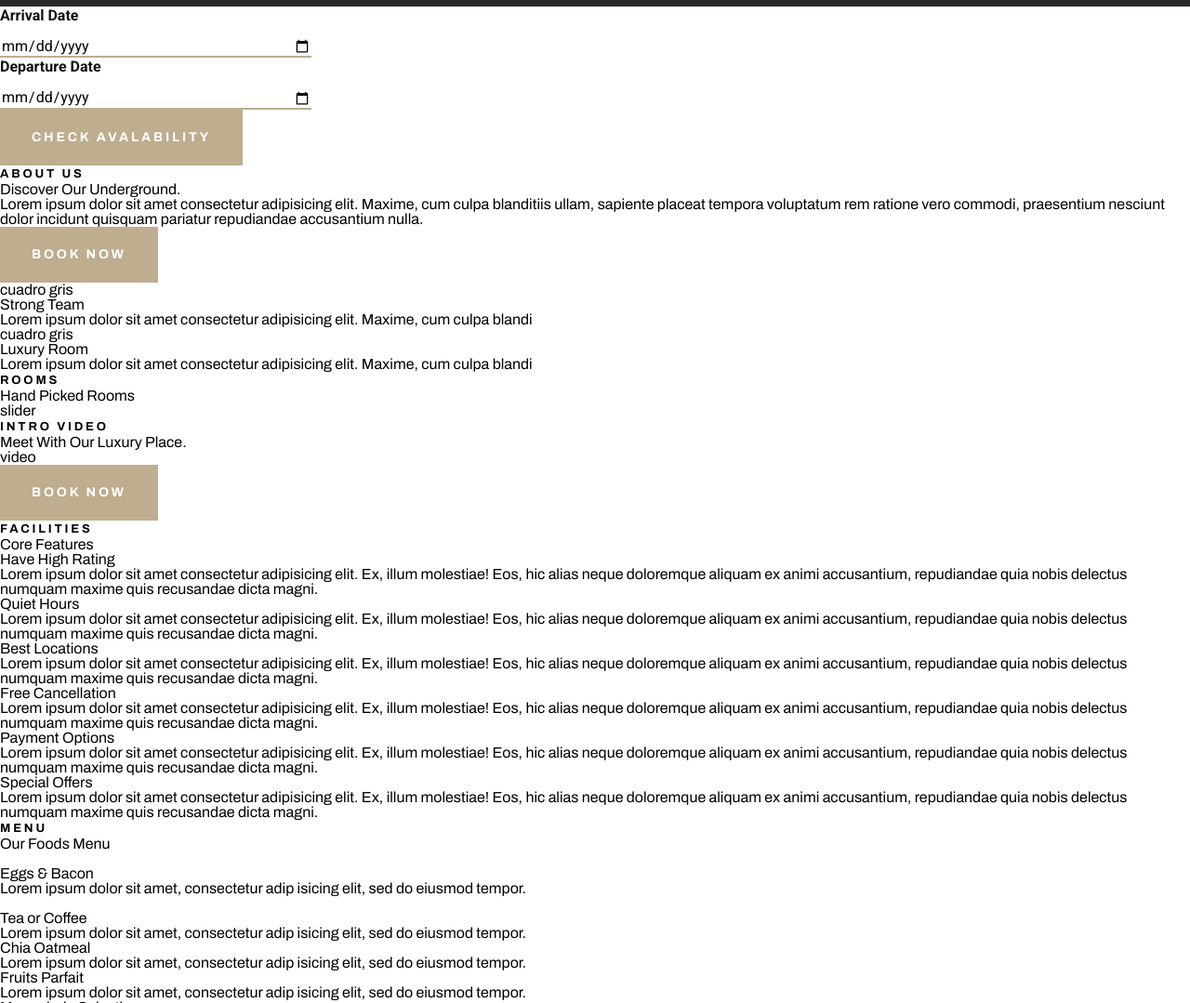
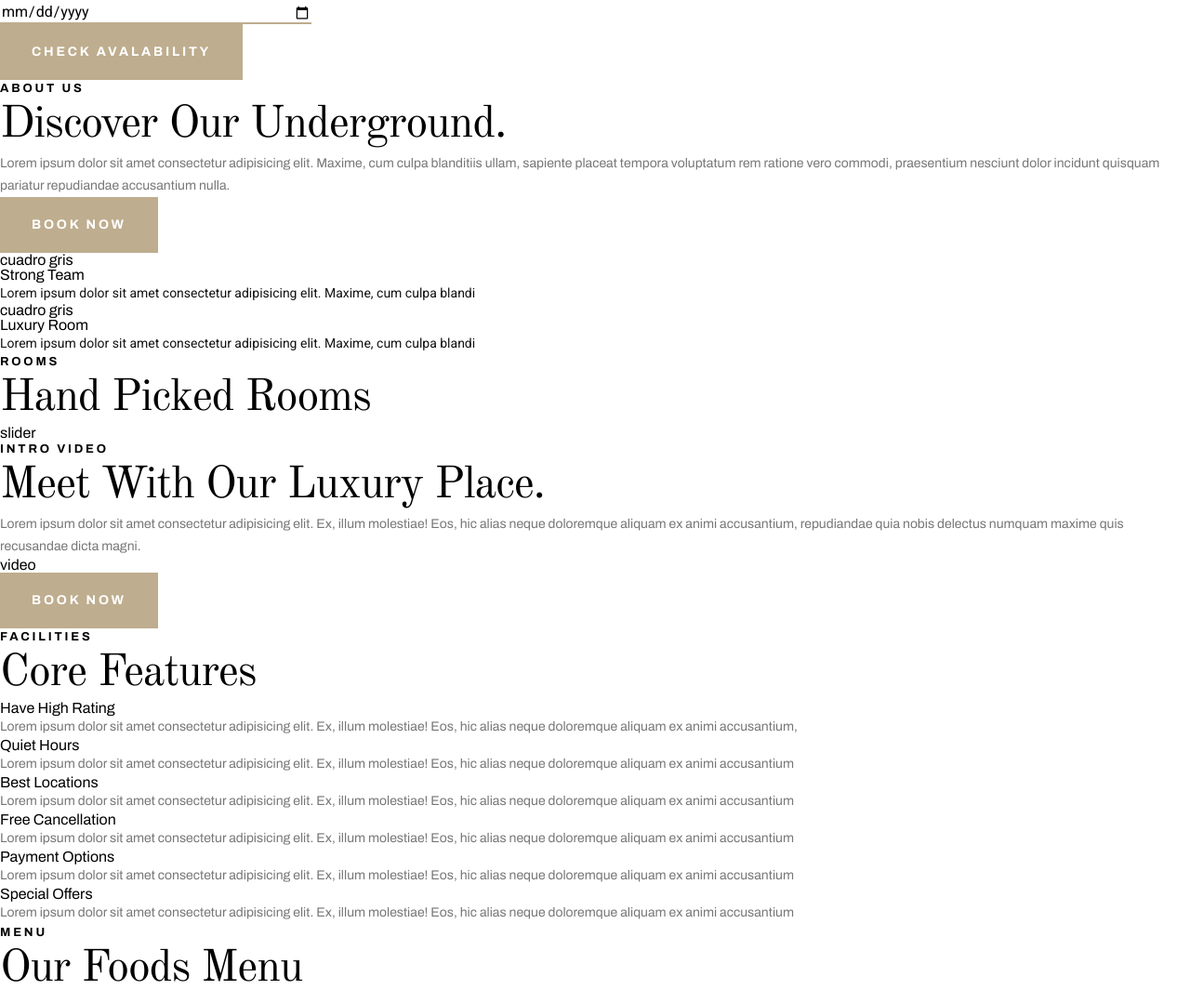
Before and after one commit to TKadyear/hotel-miranda, a website built with Vite: page src/home.html in a window 1280 px wide. Shown: the part 243-1322 px from the top of the page at 93% size. Built offline with nearby package versions, Linux system fonts and the light colour scheme.

Commit message:
Added utilityClass for text

```diff
--- a/src/home.html
+++ b/src/home.html
@@ -12,7 +12,7 @@
 <body>
   <header class="container-btn">
     <span class="small-uppercase">The ultimate luxury experience</span>
-    <h1>The Perfect Base For You</h1>
+    <h1 class="title">The Perfect Base For You</h1>
     <button class="btn-primary">Take a tour</button>
     <button class="btn-secondary">Learn More</button>
   </header>
@@ -31,8 +31,9 @@
     <section class="about-us">
       <div class="about-us_container">
         <span class="small-uppercase">About us</span>
-        <h2>Discover Our Underground.</h2>
-        <p>Lorem ipsum dolor sit amet consectetur adipisicing elit. Maxime, cum culpa blanditiis ullam, sapiente placeat
+        <h2 class="title">Discover Our Underground.</h2>
+        <p class="text">Lorem ipsum dolor sit amet consectetur adipisicing elit. Maxime, cum culpa blanditiis ullam,
+          sapiente placeat
           tempora voluptatum rem ratione vero commodi, praesentium nesciunt dolor incidunt quisquam pariatur repudiandae
           accusantium nulla.</p>
         <button class="btn-primary">Book now</button>
@@ -41,71 +42,75 @@
         <div>cuadro gris</div>
         <div>
           <p>Strong Team</p>
-          <p>Lorem ipsum dolor sit amet consectetur adipisicing elit. Maxime, cum culpa blandi</p>
+          <p class="text-black">Lorem ipsum dolor sit amet consectetur adipisicing elit. Maxime, cum culpa blandi</p>
         </div>
         <div>cuadro gris</div>
         <div>
           <p>Luxury Room</p>
-          <p>Lorem ipsum dolor sit amet consectetur adipisicing elit. Maxime, cum culpa blandi</p>
+          <p class="text-black">Lorem ipsum dolor sit amet consectetur adipisicing elit. Maxime, cum culpa blandi</p>
         </div>
       </div>
     </section>
     <section class="rooms-slider">
       <span class="small-uppercase">Rooms</span>
-      <h3>Hand Picked Rooms</h3>
+      <h3 class="title">Hand Picked Rooms</h3>
       <div id="#slider-rooms">slider</div>
     </section>
     <section class="room-video">
       <span class="small-uppercase">Intro video</span>
-      <h3>Meet With Our Luxury Place.</h3>
+      <h3 class="title">Meet With Our Luxury Place.</h3>
+      <p class="text">Lorem ipsum dolor sit amet consectetur adipisicing elit. Ex, illum molestiae! Eos, hic alias
+        neque
+        doloremque aliquam ex animi accusantium, repudiandae quia nobis delectus numquam maxime quis recusandae
+        dicta magni.</p>
       <p>video</p>
       <button class="btn-primary">Book now</button>
     </section>
     <section class="facilities">
       <span class="small-uppercase">Facilities</span>
-      <h3>Core Features</h3>
+      <h3 class="title">Core Features</h3>
       <div id="slide-feature">
         <div>
           <h4>Have High Rating</h4>
-          <p>Lorem ipsum dolor sit amet consectetur adipisicing elit. Ex, illum molestiae! Eos, hic alias neque
-            doloremque aliquam ex animi accusantium, repudiandae quia nobis delectus numquam maxime quis recusandae
-            dicta magni.</p>
+          <p class="text">Lorem ipsum dolor sit amet consectetur adipisicing elit. Ex, illum molestiae! Eos, hic alias
+            neque
+            doloremque aliquam ex animi accusantium,</p>
         </div>
         <div>
           <h4>Quiet Hours</h4>
-          <p>Lorem ipsum dolor sit amet consectetur adipisicing elit. Ex, illum molestiae! Eos, hic alias neque
-            doloremque aliquam ex animi accusantium, repudiandae quia nobis delectus numquam maxime quis recusandae
-            dicta magni.</p>
+          <p class="text">Lorem ipsum dolor sit amet consectetur adipisicing elit. Ex, illum molestiae! Eos, hic alias
+            neque
+            doloremque aliquam ex animi accusantium</p>
         </div>
         <div>
           <h4>Best Locations</h4>
-          <p>Lorem ipsum dolor sit amet consectetur adipisicing elit. Ex, illum molestiae! Eos, hic alias neque
-            doloremque aliquam ex animi accusantium, repudiandae quia nobis delectus numquam maxime quis recusandae
-            dicta magni.</p>
+          <p class="text">Lorem ipsum dolor sit amet consectetur adipisicing elit. Ex, illum molestiae! Eos, hic alias
+            neque
+            doloremque aliquam ex animi accusantium</p>
         </div>
         <div>
           <h4>Free Cancellation</h4>
-          <p>Lorem ipsum dolor sit amet consectetur adipisicing elit. Ex, illum molestiae! Eos, hic alias neque
-            doloremque aliquam ex animi accusantium, repudiandae quia nobis delectus numquam maxime quis recusandae
-            dicta magni.</p>
+          <p class="text">Lorem ipsum dolor sit amet consectetur adipisicing elit. Ex, illum molestiae! Eos, hic alias
+            neque
+            doloremque aliquam ex animi accusantium</p>
         </div>
         <div>
           <h4>Payment Options</h4>
-          <p>Lorem ipsum dolor sit amet consectetur adipisicing elit. Ex, illum molestiae! Eos, hic alias neque
-            doloremque aliquam ex animi accusantium, repudiandae quia nobis delectus numquam maxime quis recusandae
-            dicta magni.</p>
+          <p class="text">Lorem ipsum dolor sit amet consectetur adipisicing elit. Ex, illum molestiae! Eos, hic alias
+            neque
+            doloremque aliquam ex animi accusantium</p>
         </div>
         <div>
           <h4>Special Offers</h4>
-          <p>Lorem ipsum dolor sit amet consectetur adipisicing elit. Ex, illum molestiae! Eos, hic alias neque
-            doloremque aliquam ex animi accusantium, repudiandae quia nobis delectus numquam maxime quis recusandae
-            dicta magni.</p>
+          <p class="text">Lorem ipsum dolor sit amet consectetur adipisicing elit. Ex, illum molestiae! Eos, hic alias
+            neque
+            doloremque aliquam ex animi accusantium</p>
         </div>
       </div>
     </section>
     <section class="food-menu">
       <span class="small-uppercase">Menu</span>
-      <h3>Our Foods Menu</h3>
+      <h3 class="title">Our Foods Menu</h3>
       <div class="food">
         <img src="" alt="">
         <div class="food-info">
--- a/src/scss/main.scss
+++ b/src/scss/main.scss
@@ -30,12 +30,12 @@ body {
 @mixin btn($bg, $text-color, $border: $bg, $bg-hover: $text-color, $text-hover: $bg) {
   font-family: 'Archivo', sans-serif;
   max-width: 290px;
-  height: 60px;
+  height: 3.75rem;
   background: $bg;
   padding: 0.75rem 2rem;
   color: $text-color;
   font-weight: 700;
-  font-size: 14px;
+  font-size: 0.875rem;
   line-height: 15px;
   letter-spacing: 2.8px;
   text-transform: uppercase;
@@ -50,7 +50,6 @@ body {
 
 .container-btn {
   background-color: $feature-dark-bg;
-  height: 250px;
   padding: 10px;
   color: $white;
 }
@@ -64,9 +63,9 @@ body {
 }
 
 @mixin btn-social {
-  width: 40px;
-  height: 40px;
-  padding: 8px;
+  width: 2.5rem;
+  height: 2.5rem;
+  padding: 0.5rem;
   background-color: $light-grey;
   transition: fill 200ms, background 400ms;
 
@@ -96,7 +95,7 @@ body {
   font-family: 'Roboto', sans-serif;
   /*TODO debería ser Roboto*/
   font-weight: 700;
-  font-size: 16px;
+  font-size: 1rem;
   line-height: 19px;
   display: grid;
   gap: 14px;
@@ -124,10 +123,36 @@ label {
   font-style: normal;
   font-weight: 700;
   font-size: 13px;
-  line-height: 18px;
+  line-height: 1.125rem;
   letter-spacing: 2.8px;
 }
 
 .small-uppercase {
   @include section__title;
 }
+
+.title {
+  font-family: 'Old Standard TT';
+  font-style: normal;
+  font-weight: 400;
+  font-size: 3rem;
+  line-height: 3.75rem;
+  letter-spacing: -1.2px;
+}
+
+@mixin base-text ($font, $textColor) {
+  font-family: $font;
+  font-weight: 400;
+  font-size: 0.875rem;
+  line-height: 24px;
+  color: $textColor;
+}
+
+.text {
+  @include base-text("Archivo", $subtitle);
+}
+
+.text-black {
+  @include base-text("Roboto", $black);
+  line-height: 22px;
+}
```
